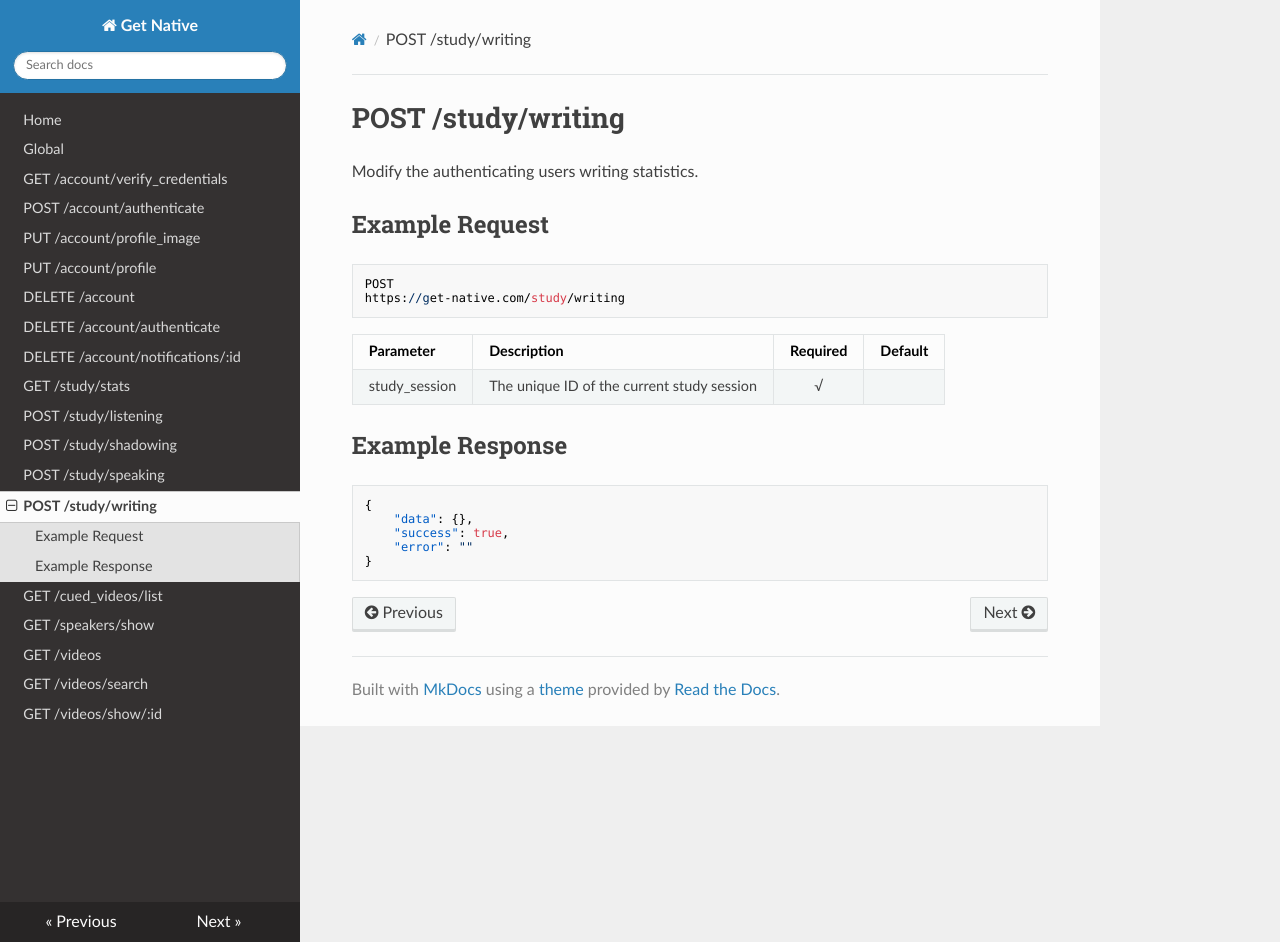
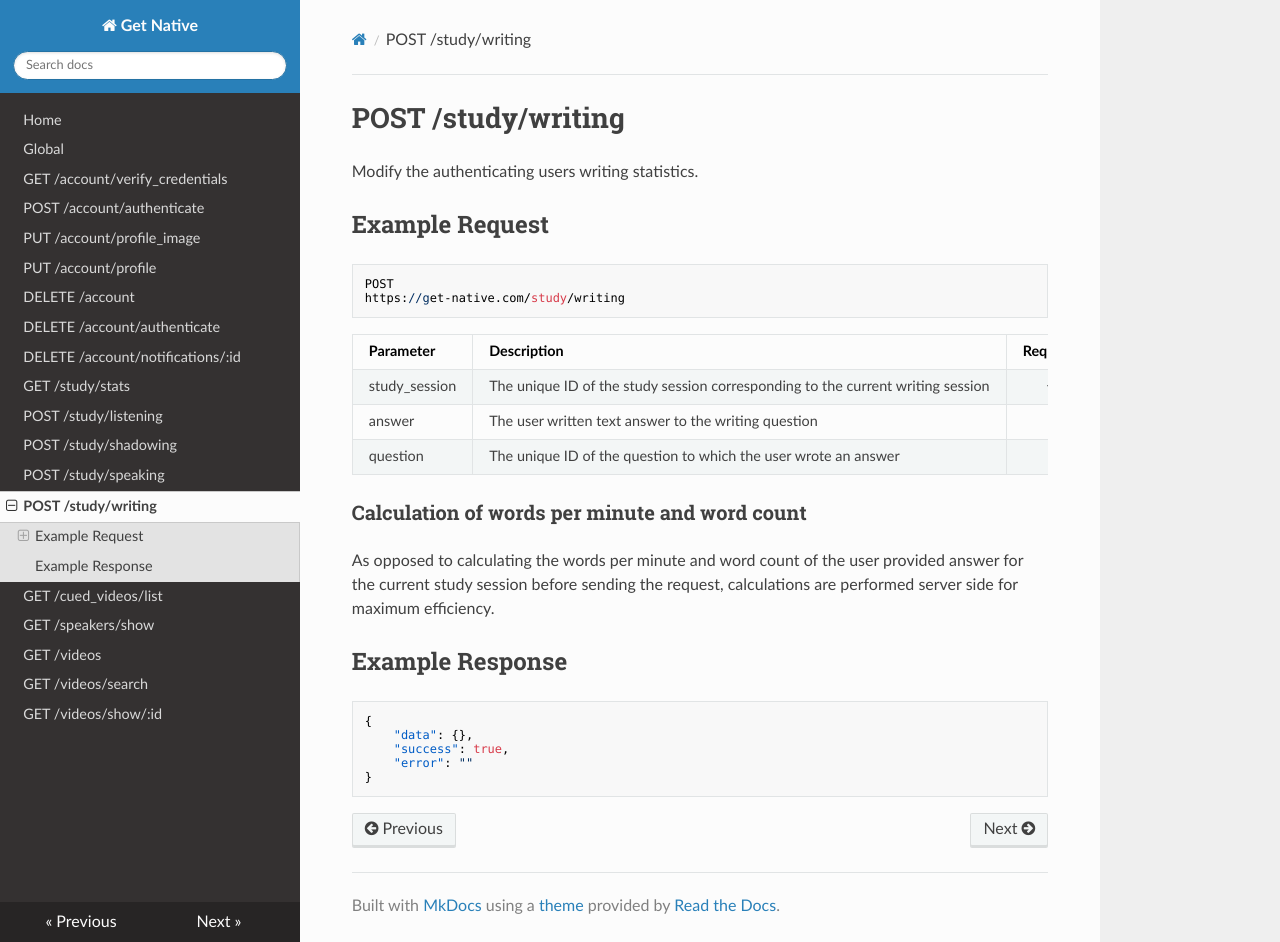
Before and after one commit to hank-ehly/get-native.com, an MkDocs documentation site: the page built from docs/post_study_writing.md, in a window 1280 px wide and 942 px high. Built offline with MkDocs 1.6.1, drawn with Linux system fonts in a browser that asks for light colours; nearby versions of some CDN libraries; old or Windows-style settings are respelled for this version of MkDocs.

Commit message:
Add example request parameters and description to /study/writing endpoint

````diff
--- a/docs/post_study_writing.md
+++ b/docs/post_study_writing.md
@@ -9,9 +9,16 @@
 https://get-native.com/study/writing
 ```
 
-| Parameter     	| Description                                              	| Required 	| Default 	|
-|---------------	|----------------------------------------------------------	|:--------:	|---------	|
-| study_session  	| The unique ID of the current study session              	|     √    	|         	|
+| Parameter     	| Description                                                                     	| Required 	| Default 	|
+|---------------	|---------------------------------------------------------------------------------	|:--------:	|---------	|
+| study_session 	| The unique ID of the study session corresponding to the current writing session 	|     √    	|         	|
+| answer        	| The user written text answer to the writing question                            	|          	|         	|
+| question      	| The unique ID of the question to which the user wrote an answer                 	|          	|         	|
+
+### Calculation of words per minute and word count
+
+As opposed to calculating the words per minute and word count of the user provided answer for the current study session
+before sending the request, calculations are performed server side for maximum efficiency.
 
 ## Example Response
 
````
